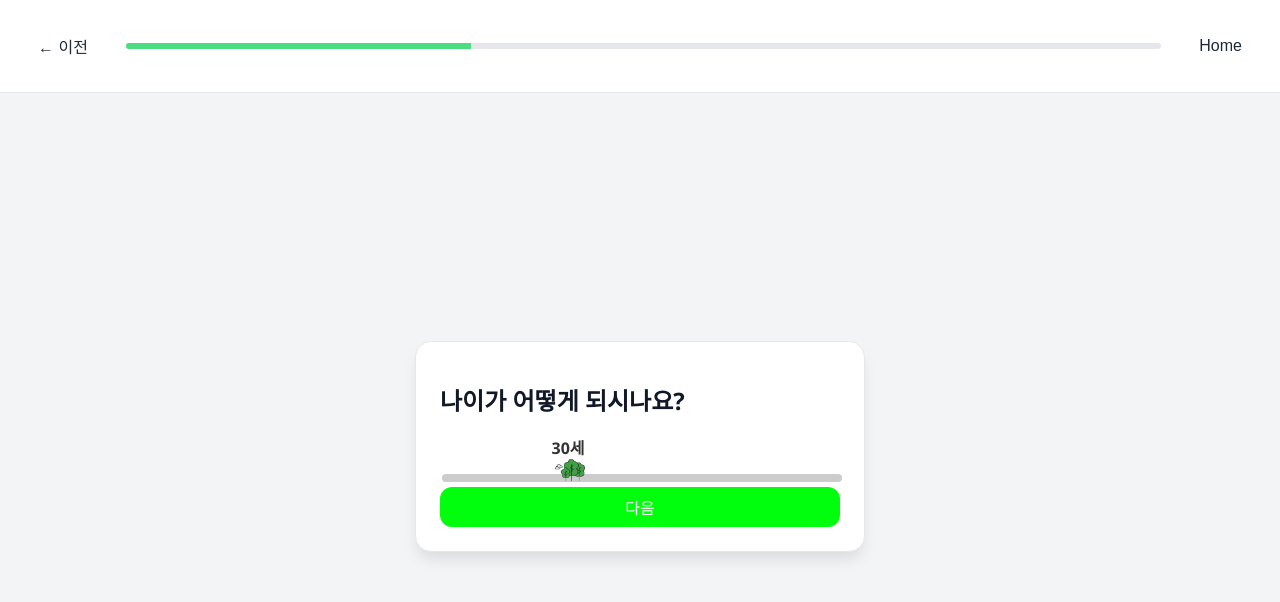
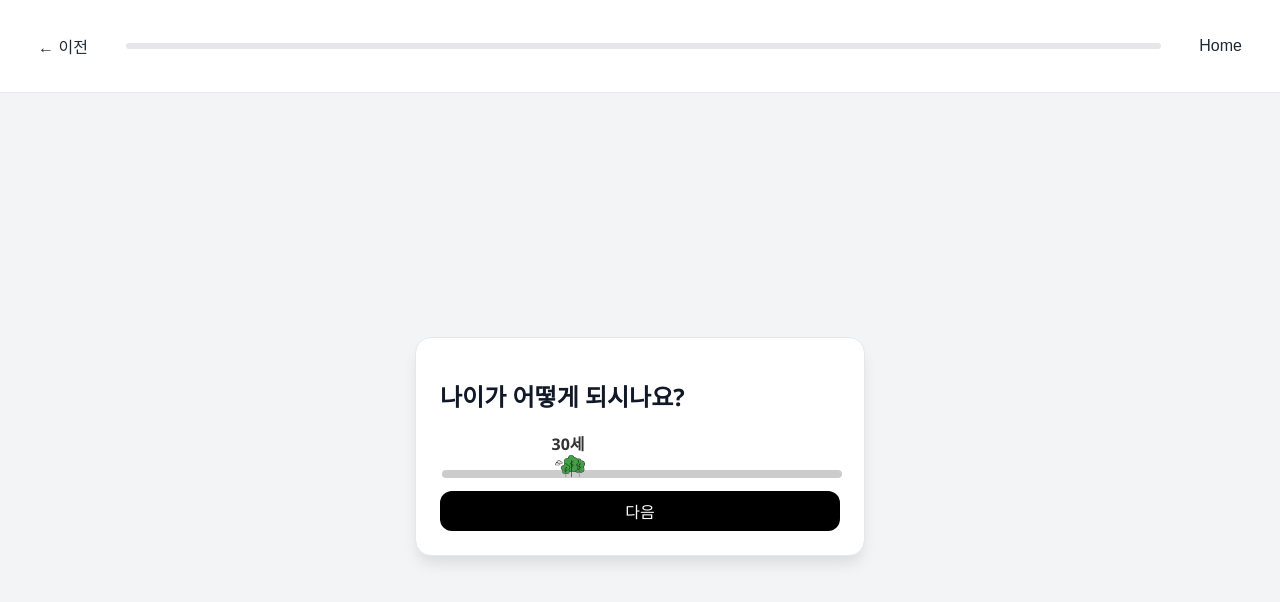
Before and after one commit to dongchan21/21men, a React (Vite) app: page /age in a window 1280 px wide. Shown: the top 602 px of the page. Built offline with nearby package versions, Linux system fonts and the light colour scheme.

Commit message:
세부사항 수정

```diff
--- a/src/App.css
+++ b/src/App.css
@@ -81,11 +81,12 @@ html, body {
 
 .input:focus {
   box-shadow: 0 0 0 3px rgba(59, 130, 246, 0.5);
-  border-color: #00ff0d;
+  border-color: black;
 }
 
 .button {
-  background-color: #00ff0d;
+  margin-top: 0.5rem;
+  background-color: black;
   color: white;
   padding: 0.5rem 1rem;
   border: none;
@@ -98,5 +99,5 @@ html, body {
 }
 
 .button:hover {
-  background-color: #00ff0d;
+  background-color: black;
 }
--- a/src/App.jsx
+++ b/src/App.jsx
@@ -4,12 +4,13 @@ import MainPage from "./MainPage";
 import HomePage from "./HomePage";
 import AgePage from "./AgePage";
 import ResultPage from "./ResultPage";
+import FourBoxPage from "./FourBoxPage";
 
 import "./App.css"
 import "./HomePage.css";
 import "./MainPage.css";
 import "./AgePage.css";
-import "./ResultPage.css";
+import "./FourBoxPage.css";
 
 export default function App() {
   return (
@@ -18,7 +19,7 @@ export default function App() {
         <Route path="/" element={<MainPage />} />
         <Route path="/home" element={<HomePage />} />
         <Route path="/age" element={<AgePage />} />
-        <Route path="/result" element={<ResultPage />} />
+        <Route path="/result" element={<FourBoxPage />} />
       </Routes>
     </Router>
   );
--- a/src/FourBoxPage.css
+++ b/src/FourBoxPage.css
@@ -1,11 +1,12 @@
 .page {
   display: flex;
   height: 100vh;
-    padding: 20px;
+  padding: 20px 40px; /* ←✅ 좌우 여백 균형 있게 */
   box-sizing: border-box;
   font-family: sans-serif;
-    gap: 64px;
+  gap: 64px; /* box와 popup 사이 간격 */
 }
+
 
 .page-title {
     font-size: 24px;
@@ -25,8 +26,9 @@
   display: grid;
   grid-template-columns: 1fr 1fr;
   gap: 20px;
-    width: 60%;
+  width: 60%; /* 또는 원하는 고정값 (예: 720px) */
 }
+
 
   .box {
     background-color: #f0f0f0;
@@ -41,8 +43,8 @@
   }
 
   .box-image {
-  width: 450px;
-  height: 300px;
+  width: 330px;
+  height: 180px;
   object-fit: cover;   /* ✅ 이미지 비율 유지하면서 잘 맞춰줌 */
   border-radius: 6px;  /* 선택: 둥글게 하고 싶을 경우 */
   margin-bottom: 10px;
--- a/src/HomePage.css
+++ b/src/HomePage.css
@@ -70,28 +70,6 @@
   box-sizing: border-box;
 }
 
-.input:focus {
-  box-shadow: 0 0 0 3px rgba(59, 130, 246, 0.5);
-  border-color: #00ff0d;
-}
-
-.button {
-  background-color: #00ff0d;
-  color: white;
-  padding: 0.5rem 1rem;
-  border: none;
-  border-radius: 0.75rem;
-  cursor: pointer;
-  font-weight: 500;
-  font-size: 1rem;
-  width: 100%;
-  transition: background-color 0.2s ease;
-}
-
-.button:hover {
-  background-color: #00ff0d;
-}
-
 .form-group > * + * {
   margin-top: 1rem;
 }
--- a/src/MainPage.jsx
+++ b/src/MainPage.jsx
@@ -10,7 +10,7 @@ export default function MainPage() {
 
   return (
     <div className="page-container">
-      <HeaderNav hideNav={true} />
+      <header className="main-header"><h2>Resource Corp.</h2></header>
       <div className="card-grid">
         {/* 스마트팜 카드 */}
         <div className="info-card" onClick={() => navigate("/age")}>
@@ -23,7 +23,7 @@ export default function MainPage() {
           <img src="/tree.png" alt="나무" />
         </div>
 
-        <p className="info-card-link">더 알아보려면 클릭하세요 &gt;</p>
+        <p className="info-card-link">세계적 식량 문제 해결 &gt;</p>
         </div>
 
         {/* 지원 카드 */}
@@ -37,7 +37,7 @@ export default function MainPage() {
           <img src="/money.png" alt="지원 이미지" />
         </div>
 
-        <p className="info-card-link">지원 가능 여부 알아보기 &gt;</p>
+        <p className="info-card-link">돈 받고 싶으신가요? &gt;</p>
         </div>
 
 
@@ -53,7 +53,7 @@ export default function MainPage() {
           <img src="/file.png" alt="파일" />
         </div>
 
-        <p className="info-card-link">더 알아보기 &gt;</p>
+        <p className="info-card-link">스타트업 뛰어들기 &gt;</p>
         </div>
       </div>
     </div>
--- a/src/components/ui/HeaderNav.jsx
+++ b/src/components/ui/HeaderNav.jsx
@@ -6,10 +6,10 @@ export default function HeaderNav({ hideNav = false }) {
   const location = useLocation();
 
   const stepMap = {
-    "/": 0,
-    "/age": 1,
-    "/home": 2,
-    "/result": 3,
+    "/age": 0,
+    "/home": 1,
+    "/result": 2,
+    "/lastpage": 3,
   };
 
   const currentStep = stepMap[location.pathname.replace(/\/$/, "")] ?? 0;
```
Lines whose indentation alone changed are shown as unchanged.
